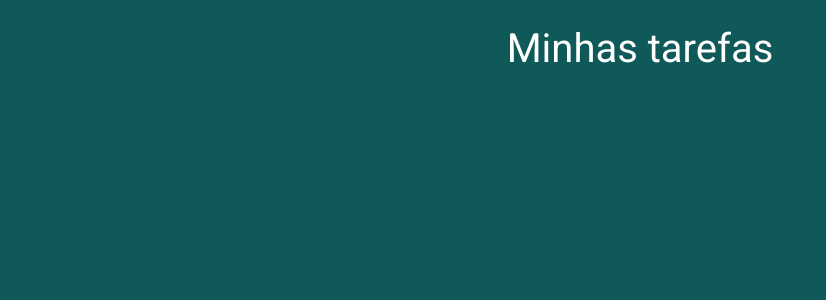
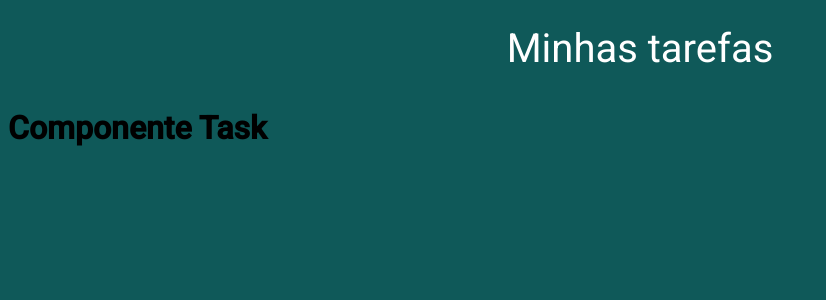
Before and after one commit to wen-dell/tarefas, a Vue app: page / in a window 1280 px wide. Shown: the top 300 px of the page, without its empty margins (0-826 px from the left). Built offline with nearby package versions, Linux system fonts and the light colour scheme.

Commit message:
add task component

```diff
--- a/src/App.vue
+++ b/src/App.vue
@@ -3,13 +3,18 @@
     <header>
       Minhas tarefas
     </header>
+    <Task/>
   </div>
 </template>
 
 <script>
+import Task from './components/Task.vue';
 
 export default {
-  name: 'App'
+  name: 'App',
+  components: {
+    Task
+  }
 }
 </script>
 
--- /dev/null
+++ b/src/components/Task.vue
@@ -0,0 +1,15 @@
+<template>
+    <div id="task">
+        <h1>Componente Task</h1>
+    </div>
+</template>
+
+<script>
+export default {
+    name: 'Task'
+}
+</script>
+
+<style scoped>
+
+</style>
```
